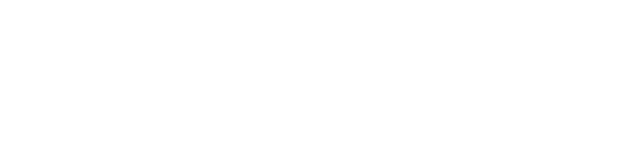
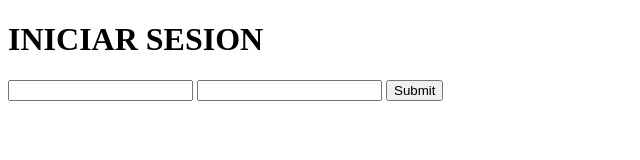
Before and after one commit to Bratt-ec/git-curso, a plain HTML site: page Login/login.html in a window 1280 px wide. Shown: the whole page, without its empty margins (0-640 px from the left). Drawn offline with Linux system fonts and the light colour scheme.

Commit message:
add funcntion to Login

```diff
--- a/Login/login.html
+++ b/Login/login.html
@@ -4,6 +4,11 @@
 	<title>Login Screen</title>
 </head>
 <body>
-
+	<form>
+		<h1>INICIAR SESION</h1>
+		<input type="text" name="">
+		<input type="password" name="">
+		<input type="submit" name="">
+	</form>
 </body>
 </html>
```
Also changed, not shown: Login/Logout.html (added, +12 -0 lines), Login/app-login.js (added, +7 -0 lines).
